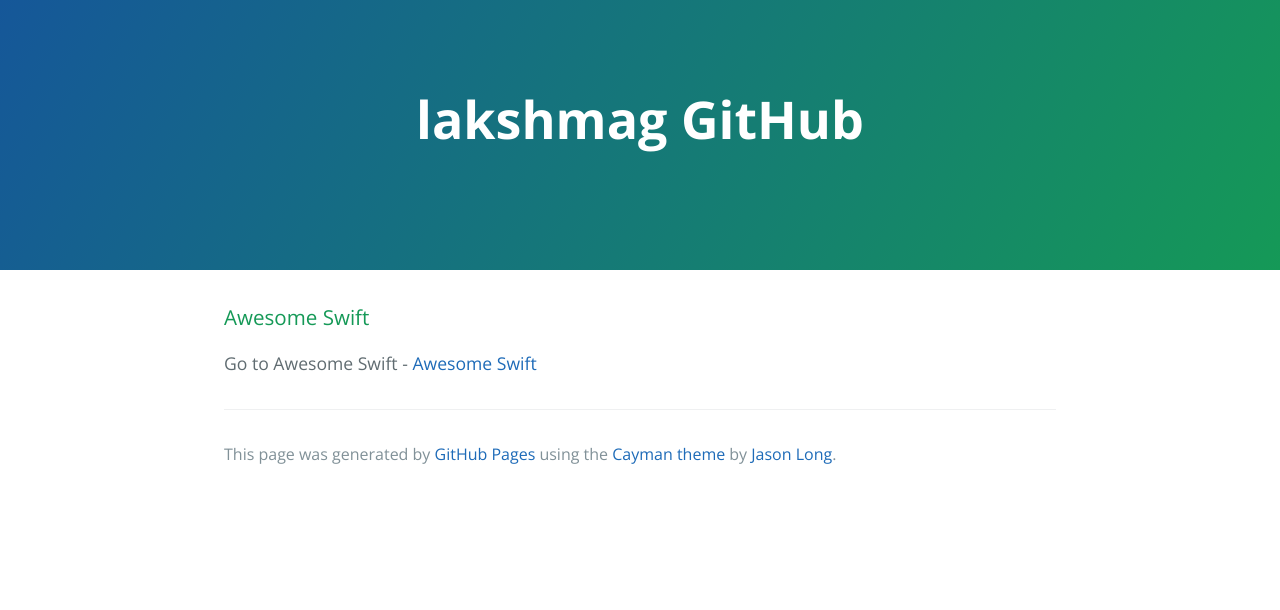
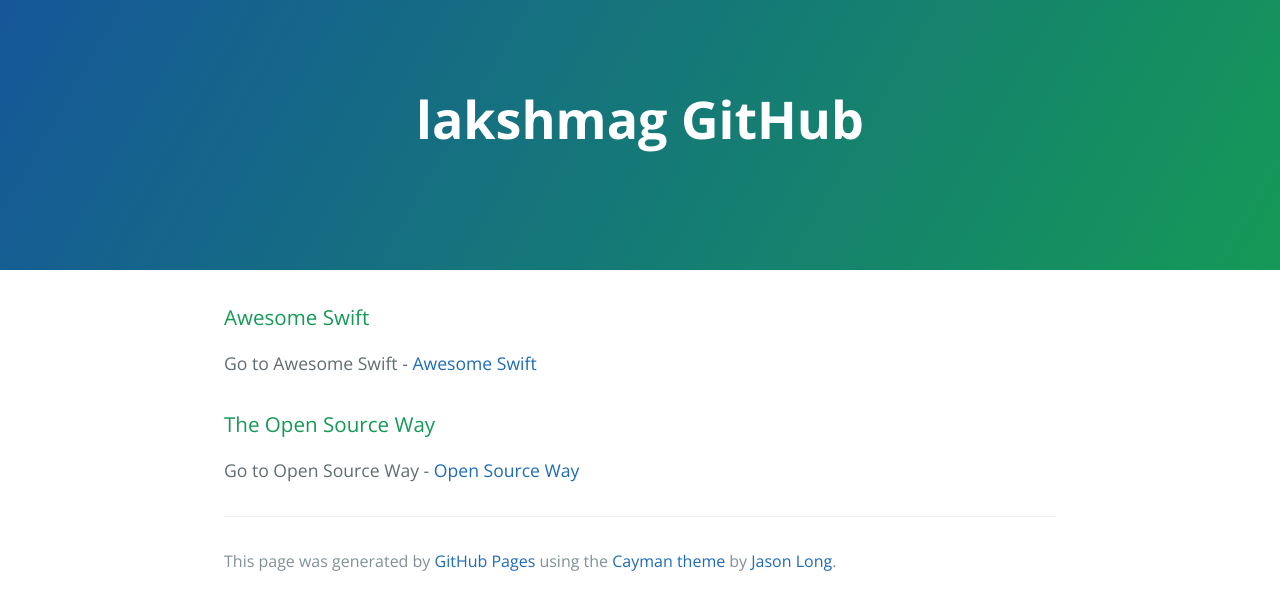
Before and after one commit to lakshmag/lakshmag.github.io, a Jekyll site: the page index.html, which Jekyll copies as it is, in a window 1280 px wide. Shown: the top 610 px of the page. Built offline with Jekyll 4.4.1, drawn with Linux system fonts in a browser that asks for light colours.

Commit message:
Replace master branch with page content via GitHub

```diff
--- a/index.html
+++ b/index.html
@@ -21,6 +21,11 @@
 
 <p>Go to Awesome Swift - <a href="http://lakshmag.github.io/awesome-swift/">Awesome Swift</a></p>
 
+<h3>
+<a id="the-open-source-way" class="anchor" href="#the-open-source-way" aria-hidden="true"><span class="octicon octicon-link"></span></a>The Open Source Way</h3>
+
+<p>Go to Open Source Way - <a href="http://lakshmag.github.io/TheOpenSourceWay/">Open Source Way</a></p>
+
       <footer class="site-footer">
 
         <span class="site-footer-credits">This page was generated by <a href="https://pages.github.com">GitHub Pages</a> using the <a href="https://github.com/jasonlong/cayman-theme">Cayman theme</a> by <a href="https://twitter.com/jasonlong">Jason Long</a>.</span>
--- a/params.json
+++ b/params.json
@@ -1 +1 @@
-{"name":"lakshmag GitHub","tagline":"","body":"### Awesome Swift\r\nGo to Awesome Swift - [Awesome Swift](http://lakshmag.github.io/awesome-swift/)","google":"","note":"Don't delete this file! It's used internally to help with page regeneration."}
+{"name":"lakshmag GitHub","tagline":"","body":"### Awesome Swift\r\nGo to Awesome Swift - [Awesome Swift](http://lakshmag.github.io/awesome-swift/)\r\n\r\n### The Open Source Way\r\nGo to Open Source Way - [Open Source Way](http://lakshmag.github.io/TheOpenSourceWay/)","google":"","note":"Don't delete this file! It's used internally to help with page regeneration."}
```
